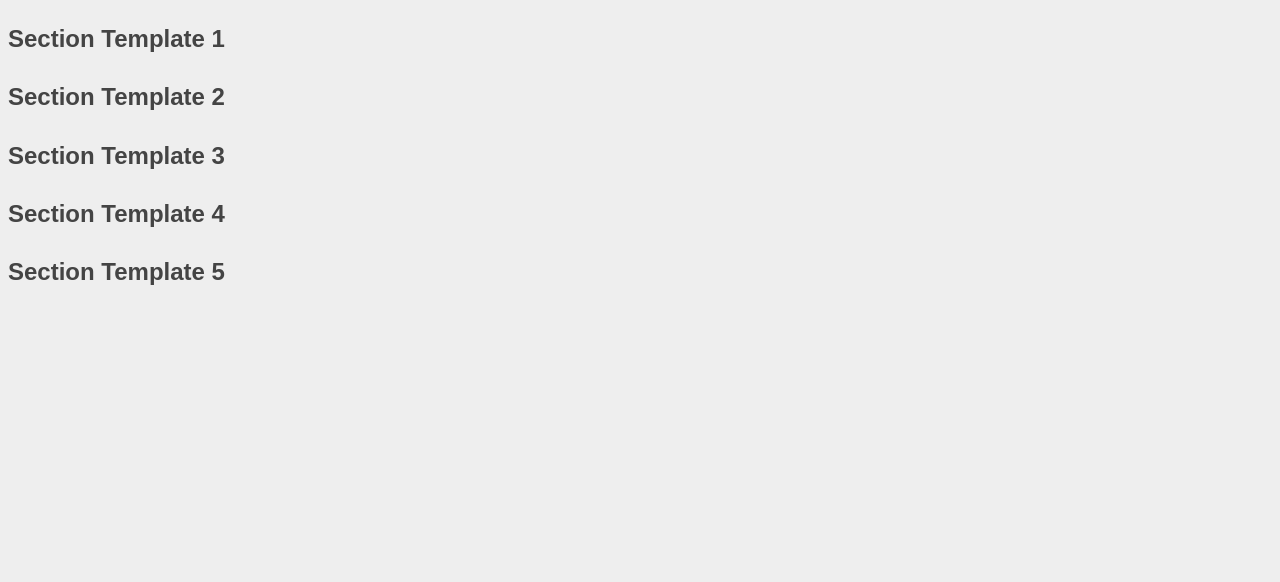
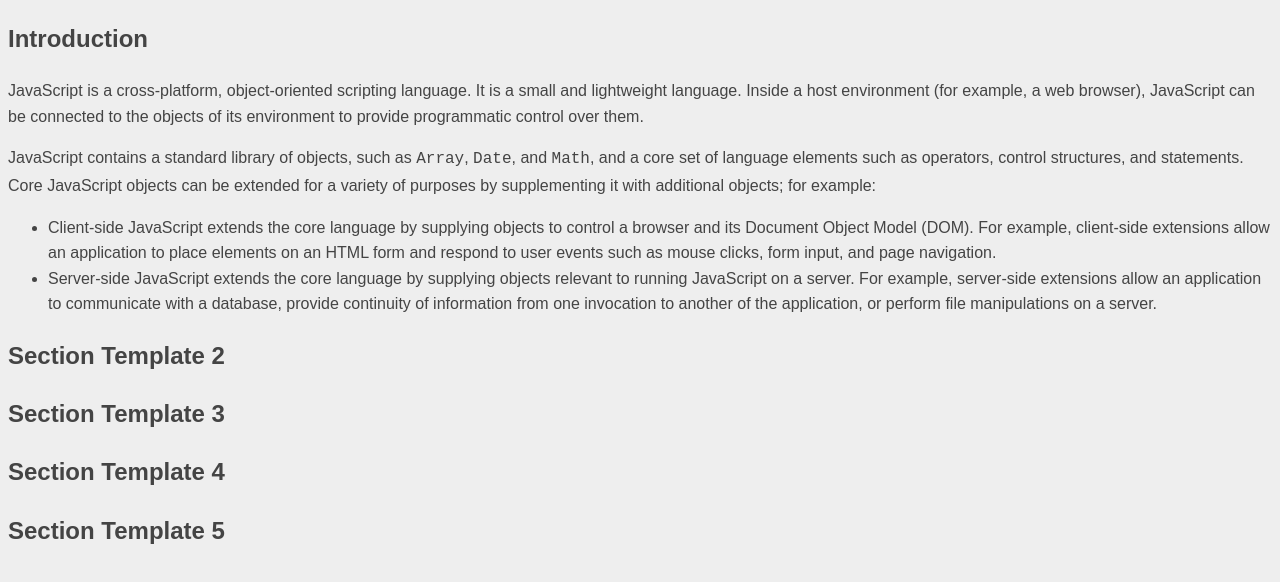
Before and after one commit to kevcomedia/technical-documentation, a website: page src/index.html in a window 1280 px wide. Drawn offline with Linux system fonts and the light colour scheme.

Commit message:
Write section markup

```diff
--- a/src/index.html
+++ b/src/index.html
@@ -10,7 +10,15 @@
 <body class="page">
   <main id="main-doc">
     <section class="main-section" id="Section_Template_1">
-      <header><h2>Section Template 1</h2></header>
+      <header class="main-section__header">
+        <h2 class="main-section__heading">Introduction</h2>
+      </header>
+      <p class="main-section__prose">JavaScript is a cross-platform, object-oriented scripting language. It is a small and lightweight language. Inside a host environment (for example, a web browser), JavaScript can be connected to the objects of its environment to provide programmatic control over them.</p>
+      <p class="main-section__prose">JavaScript contains a standard library of objects, such as <code class="inline-code">Array</code>, <code class="inline-code">Date</code>, and <code class="inline-code">Math</code>, and a core set of language elements such as operators, control structures, and statements. Core JavaScript objects can be extended for a variety of purposes by supplementing it with additional objects; for example:</p>
+      <ul class="list">
+        <li class="list__item">Client-side JavaScript extends the core language by supplying objects to control a browser and its Document Object Model (DOM). For example, client-side extensions allow an application to place elements on an HTML form and respond to user events such as mouse clicks, form input, and page navigation.</li>
+        <li class="list__item">Server-side JavaScript extends the core language by supplying objects relevant to running JavaScript on a server. For example, server-side extensions allow an application to communicate with a database, provide continuity of information from one invocation to another of the application, or perform file manipulations on a server.</li>
+      </ul>
     </section>
     <section class="main-section" id="Section_Template_2">
       <header><h2>Section Template 2</h2></header>
```
